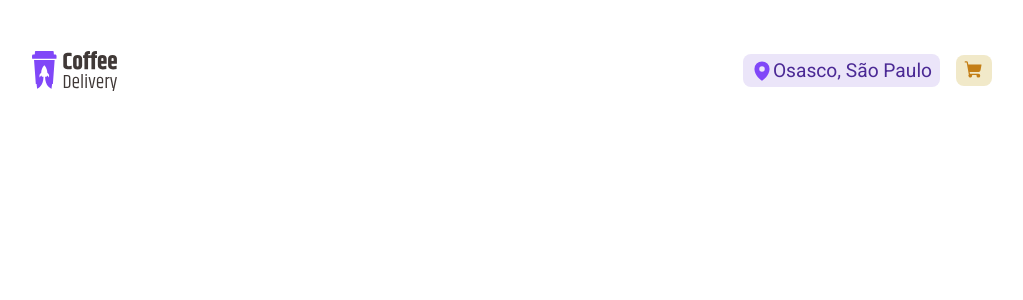
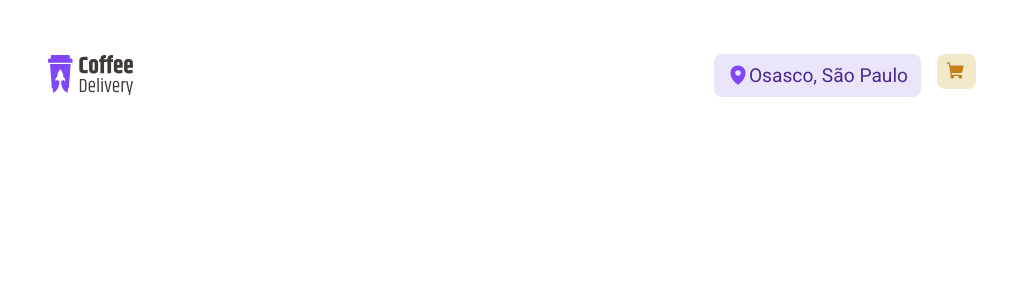
Before and after one commit to cauealb/projects-React, a React (Vite) app in the folder 05-coffe-delivey/: page / in a window 1280 px wide. Shown: the top 300 px of the page, without its empty margins (128-1151 px from the left). Built offline with nearby package versions, Linux system fonts and the light colour scheme.

Commit message:
style: Finalizando estilizações das informações do header

```diff
--- a/05-coffe-delivey/src/HederDefault/HeaderDefaultStyle.ts
+++ b/05-coffe-delivey/src/HederDefault/HeaderDefaultStyle.ts
@@ -8,12 +8,12 @@ export const HeaderStyle = styled.header`
     max-width: 1440px;
     margin: 1.2rem auto;
     padding: 1rem;
+    box-sizing: border-box;
 `;
 
 export const HeaderStyleDiv = styled.div`
     display: flex;
-    justify-content: center;
-    align-items: center;
+    align-items: flex-start;
     gap: 1rem;
 `;
 
@@ -23,12 +23,13 @@ export const ParagraphStyle = styled.p`
     font-size: 1.2rem;
     color: ${props => props.theme['--purple-800']};
     align-items: center;
-    padding: 0.30rem 0.50rem;
+    padding: 0.60rem 0.80rem;
     border-radius: 8px;
 `;
 
 export const PayStyle = styled.span`
-    padding: 0.30rem 0.50rem;
+    padding: 0.40rem 0.60rem;
     background-color: ${props => props.theme['--yellow-300']};
     border-radius: 8px;
+    margin-top: 1.2rem;
 `;
```
